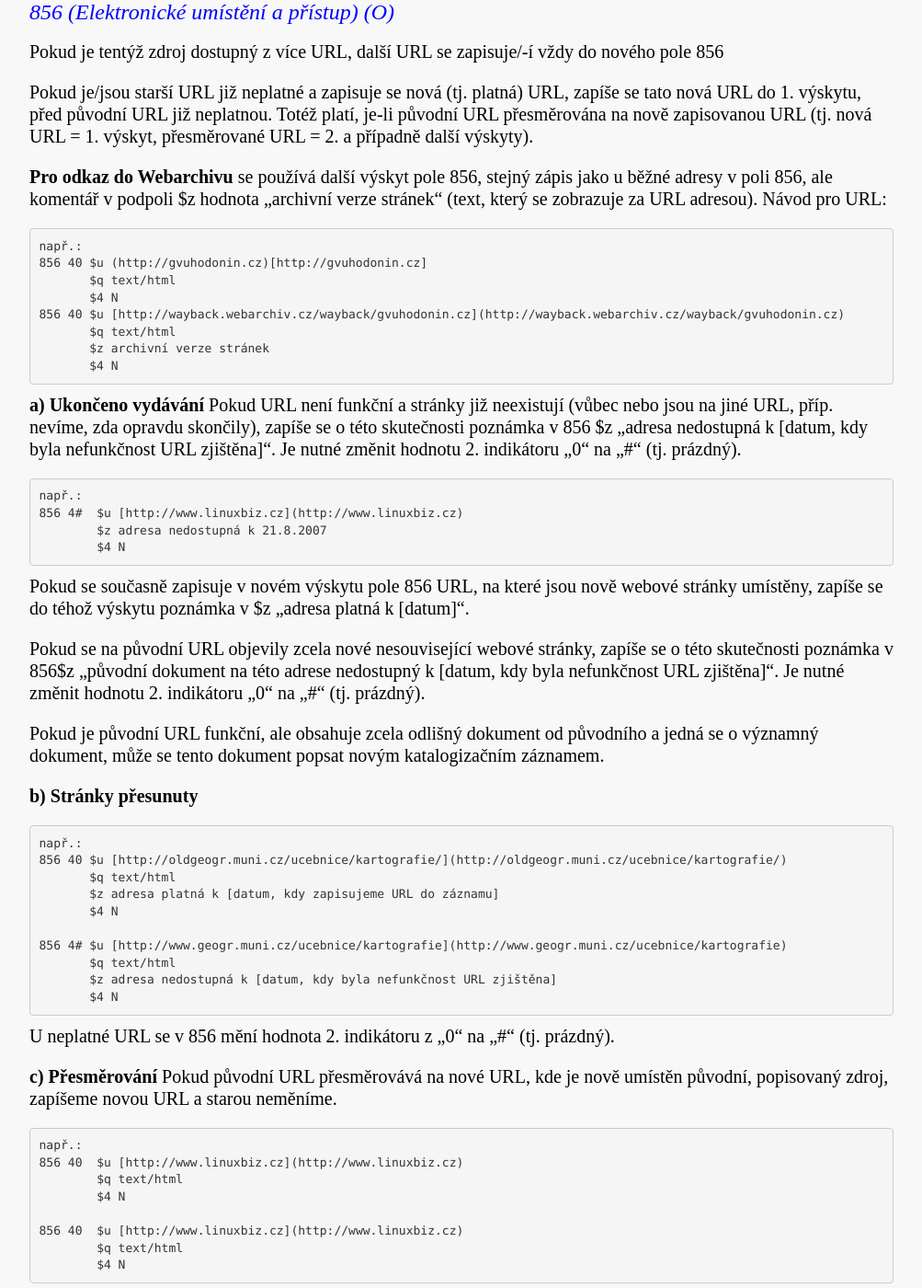
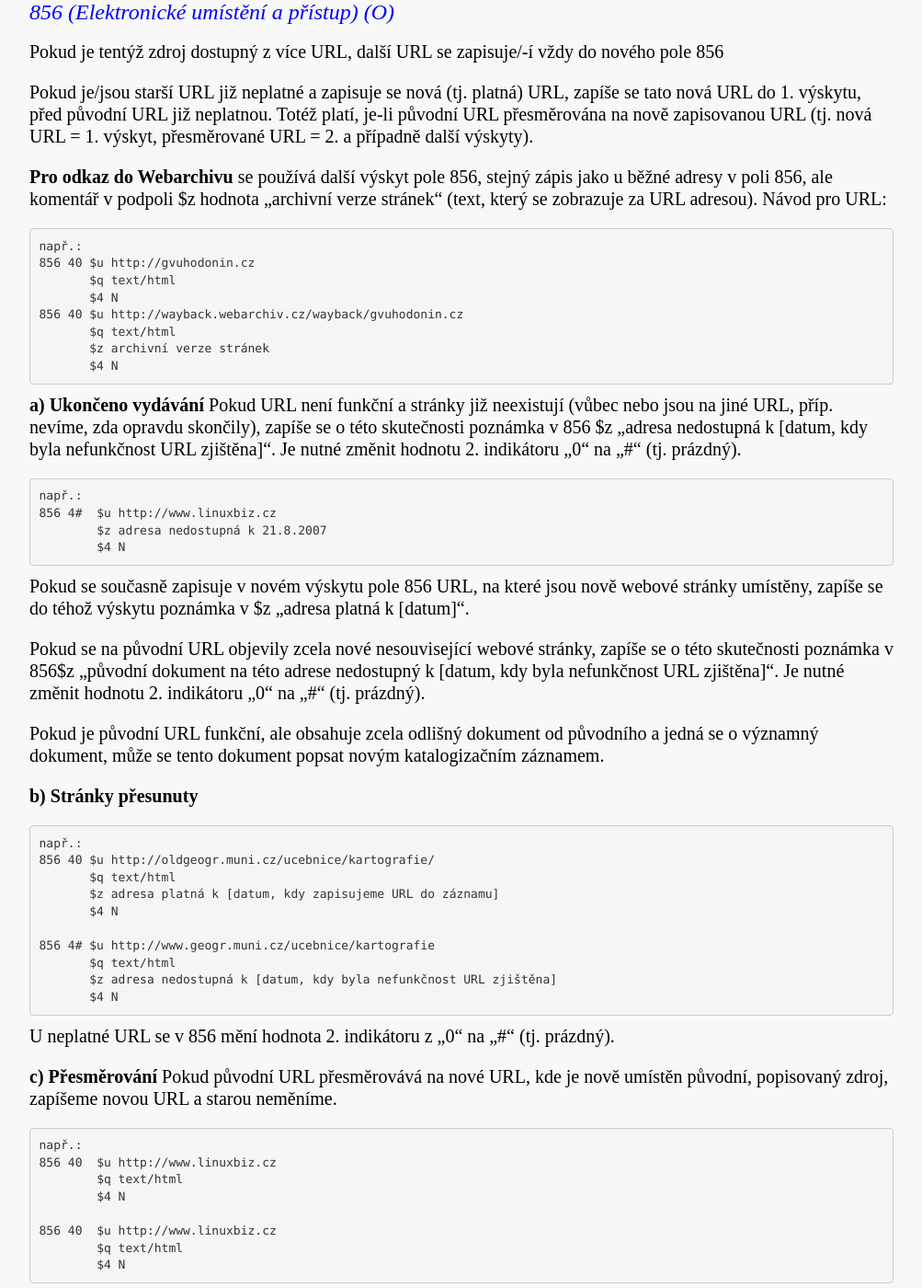
Before and after one commit to WebarchivCZ/katalogizacni-manual, a Jekyll site: the page built from _posts/2017-06-14-alternativni-prezentace.md, in a window 1280 px wide and 1400 px high, scrolled down 516 px. Shown: the whole window at 92% size, without its empty margins (138-1141 px from the left). Built offline with Jekyll 4.4.1, drawn with Linux system fonts in a browser that asks for light colours; some of the changed lines change nothing that is shown; some of the changed text lies outside the part shown.

Commit message:
edit_url_alternativni

````diff
--- a/_posts/2017-06-14-alternativni-prezentace.md
+++ b/_posts/2017-06-14-alternativni-prezentace.md
@@ -14,10 +14,10 @@ Pokud je/jsou starší URL již neplatné a zapisuje se nová (tj. platná) URL,
 
 ```
 např.:
-856 40 $u (http://gvuhodonin.cz)[http://gvuhodonin.cz]
+856 40 $u http://gvuhodonin.cz
        $q text/html
        $4 N
-856 40 $u [http://wayback.webarchiv.cz/wayback/gvuhodonin.cz](http://wayback.webarchiv.cz/wayback/gvuhodonin.cz)
+856 40 $u http://wayback.webarchiv.cz/wayback/gvuhodonin.cz
        $q text/html
        $z archivní verze stránek
        $4 N
@@ -28,7 +28,7 @@ Pokud URL není funkční a stránky již neexistují (vůbec nebo jsou na jiné
 
 ```
 např.:
-856 4#	$u [http://www.linuxbiz.cz](http://www.linuxbiz.cz)
+856 4#	$u http://www.linuxbiz.cz
         $z adresa nedostupná k 21.8.2007
         $4 N
 ```
@@ -44,12 +44,12 @@ Pokud je původní URL funkční, ale obsahuje zcela odlišný dokument od půvo
 
 ```
 např.:
-856 40 $u [http://oldgeogr.muni.cz/ucebnice/kartografie/](http://oldgeogr.muni.cz/ucebnice/kartografie/)
+856 40 $u http://oldgeogr.muni.cz/ucebnice/kartografie/
        $q text/html
        $z adresa platná k [datum, kdy zapisujeme URL do záznamu]
        $4 N
 
-856 4# $u [http://www.geogr.muni.cz/ucebnice/kartografie](http://www.geogr.muni.cz/ucebnice/kartografie)
+856 4# $u http://www.geogr.muni.cz/ucebnice/kartografie
        $q text/html
        $z adresa nedostupná k [datum, kdy byla nefunkčnost URL zjištěna]
        $4 N
@@ -64,11 +64,11 @@ Pokud původní URL přesměrovává na nové URL, kde je nově umístěn původ
 
 ```
 např.:
-856 40	$u [http://www.linuxbiz.cz](http://www.linuxbiz.cz)
+856 40	$u http://www.linuxbiz.cz
         $q text/html
         $4 N
 
-856 40	$u [http://www.linuxbiz.cz](http://www.linuxbiz.cz)
+856 40	$u http://www.linuxbiz.cz
         $q text/html
         $4 N
 ```
@@ -85,7 +85,7 @@ Zapíší se všechny URL adresy
 
 ```
 např.:
-856 4# $u [http://www.linuxbiz.cz](http://www.linuxbiz.cz)
+856 4# $u http://www.linuxbiz.cz
        $z adresa nedostupná k [datum]
        $4 N
 ```
@@ -96,7 +96,7 @@ b) zápis URL do záznamu pro **tištěný dokument** (eventuálně elektronick
 ```
 např.: Ložiska nerostů (CD-ROM)
 856 41 $3 Online verze
-       $u [http://geologie.vsb.cz/loziska/loziska/index.html](http://geologie.vsb.cz/loziska/loziska/index.html)
+       $u http://geologie.vsb.cz/loziska/loziska/index.html
        $4 N
 ```
 
@@ -108,11 +108,11 @@ c) považuje-li katalogizátor za důležité zapsat do záznamu vedle vlastní
 
 ```
 např.:
-856 40 $u [http://home.tiscali.cz/bovepul](http://home.tiscali.cz/bovepul)
+856 40 $u http://home.tiscali.cz/bovepul
        $4 N
 
 856 42 $3 Blog
-       $u [http://bovepul.blog.cz](http://bovepul.blog.cz)
+       $u http://bovepul.blog.cz
        $4 N
 ```
 
````
